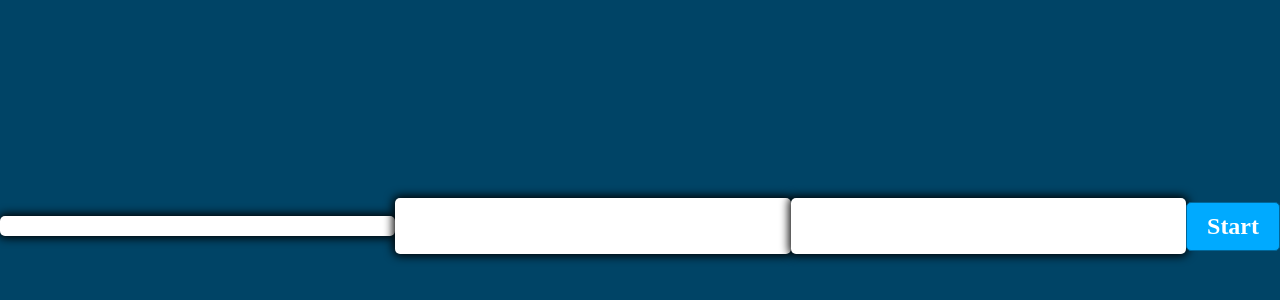
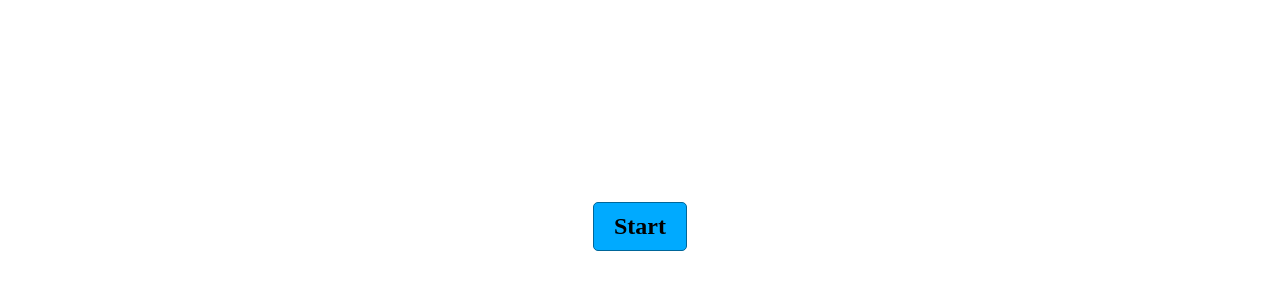
Before and after one commit to ShaimaaAliECE/se3350_project-group-11, a website: page Game/index.html in a window 1280 px wide. Shown: the part 174-474 px from the top of the page. Drawn offline with Linux system fonts and the light colour scheme.

Commit message:
Modified the overall layout of the game a little.

```diff
--- a/Game/styles.css
+++ b/Game/styles.css
@@ -18,11 +18,13 @@ body {
   height: 100vh;
   justify-content: center;
   align-items: center;
-  background-color: hsl(var(--hue), 100%, 20%);
+  /* background-color: hsl(var(--hue), 100%, 20%); */
+  background-color: white;
 }
 
 body.correct {
-  --hue: var(--hue-correct);
+  /* --hue: var(--hue-correct); */
+  background-color: var(--hue-correct);
 }
 
 body.wrong {
@@ -30,19 +32,28 @@ body.wrong {
 }
 
 .container {
-  width: 800px;
+  width: 100px;
   max-width: 80%;
   background-color: white;
   border-radius: 5px;
   padding: 10px;
-  box-shadow: 0 0 10px 2px;
+  /* box-shadow: 0 0 10px 2px; */
 }
 
 .btn-grid {
   display: grid;
-  grid-template-columns: repeat(1, auto);
-  gap: 10px;
+  grid-template-columns: repeat(1, 75px);
+  gap: 5px;
   margin: 20px 0;
+  justify-content: center;
+  align-items: center;
+}
+
+.controls {
+  position: fixed;
+  justify-content: center;
+  align-items: center;
+
 }
 
 .btn {
@@ -51,7 +62,10 @@ body.wrong {
   background-color: hsl(var(--hue), 100%, 50%);
   border-radius: 5px;
   padding: 5px 10px;
-  color: white;
+  /* color: white; */
+  color: black;
+  font-size: large;
+  font-weight: bold;
   outline: none;
 }
 
@@ -74,11 +88,7 @@ body.wrong {
   padding: 10px 20px;
 }
 
-.controls {
-  display: flex;
-  justify-content: center;
-  align-items: center;
-}
+
 
 .hide {
   display: none;
```
